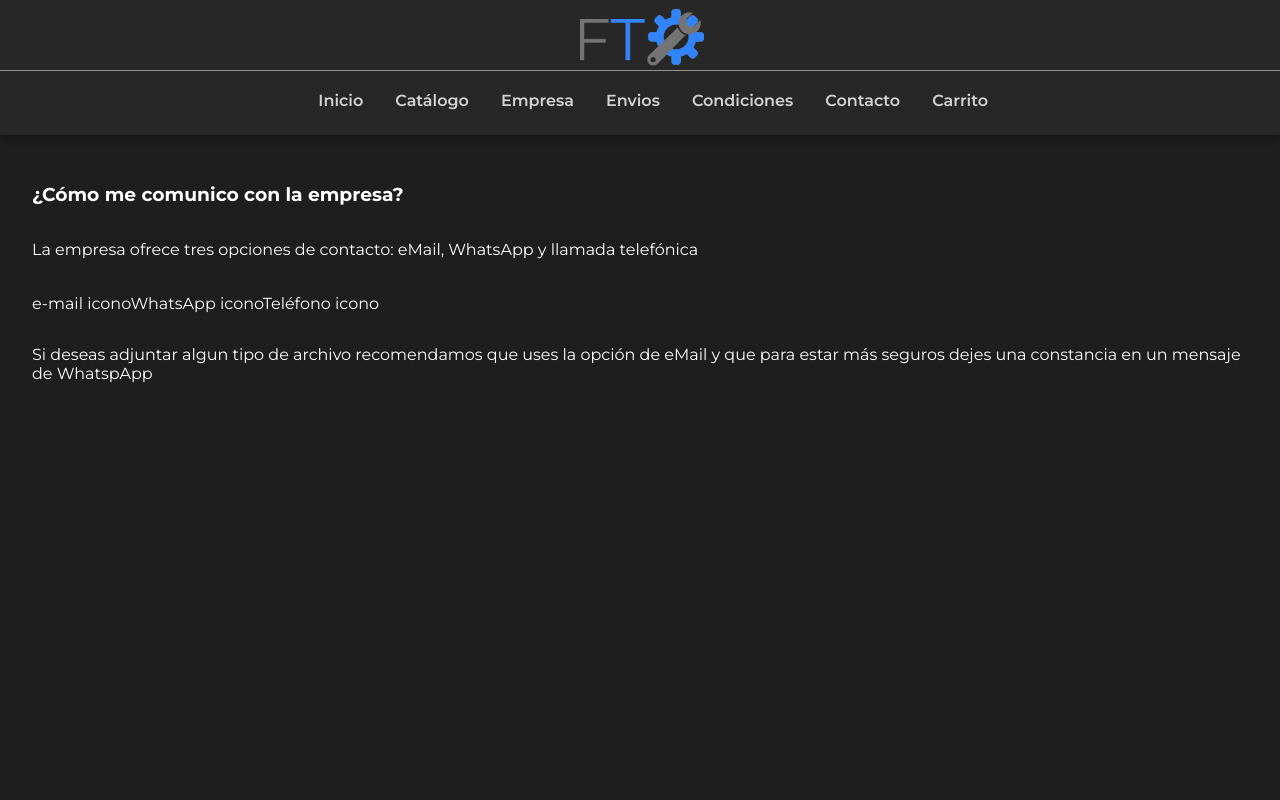
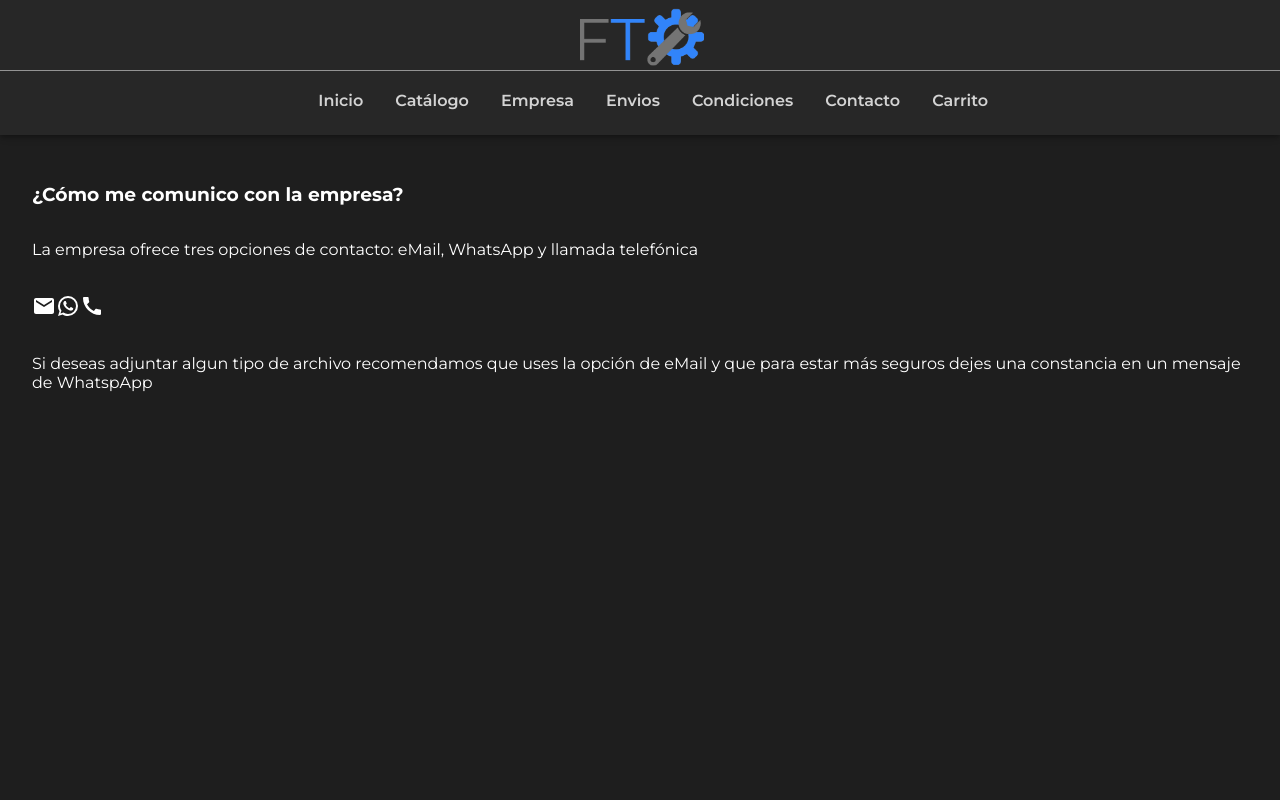
Before and after one commit to LuksFay/Fabianesi-page, a React (Create React App) app: page /contacto in a window 1280 px wide. Shown: the top 800 px of the page. Built offline with nearby package versions, Linux system fonts and the light colour scheme; the HTML template or start-up script is replaced by a standard one.

Commit message:
new icons contact page

```diff
--- a/src/pages/Contacto.jsx
+++ b/src/pages/Contacto.jsx
@@ -1,6 +1,8 @@
 import React from 'react';
 import '../styles/Contacto.css';
-
+import WhatsAppIcon from '@mui/icons-material/WhatsApp';
+import CallIcon from '@mui/icons-material/Call';
+import EmailIcon from '@mui/icons-material/Email';
 const Contacto = () => {
   return (
     <>
@@ -11,9 +13,9 @@ const Contacto = () => {
               La empresa ofrece tres opciones de contacto: eMail, WhatsApp y llamada telefónica
             </p>
             <div className='contacto-iconos'>
-              <span>e-mail icono</span>
-              <span>WhatsApp icono</span>
-              <span>Teléfono icono</span>
+              <EmailIcon/>
+              <WhatsAppIcon />
+              <CallIcon/>
             </div>
             <p>Si deseas adjuntar algun tipo de archivo recomendamos que uses la opción de eMail y que para estar más seguros dejes una constancia en un mensaje de WhatspApp</p>
         </div>
--- a/src/pages/InfoCardDetail.jsx
+++ b/src/pages/InfoCardDetail.jsx
@@ -41,7 +41,7 @@ const InfoCardDetail = ({handleAddProduct}) => {
                                     </div>
                                     <div className='detail__buttons__group'>
                                         <a href={`https://api.whatsapp.com/send?phone=+543412019025&text=Hola!%20Vengo%20de%20la%20p%C3%A1gina.%20Quisiera%20continuar%20con%20la%20compra%20del%20siguiente%20producto:%20*${item.title}*`}target='_blank' rel="noreferrer">
-                                            <button href='www.google.com' className='detail__buttons detail__buy__now'>Comprar Ahora</button>
+                                            <button  className='detail__buttons detail__buy__now'>Comprar Ahora</button>
                                         </a>
                                         <button className='detail__buttons detail__buy__later' onClick={() => handleAddProduct(item)}>Agregar al carrito</button>
                                     </div>
```
